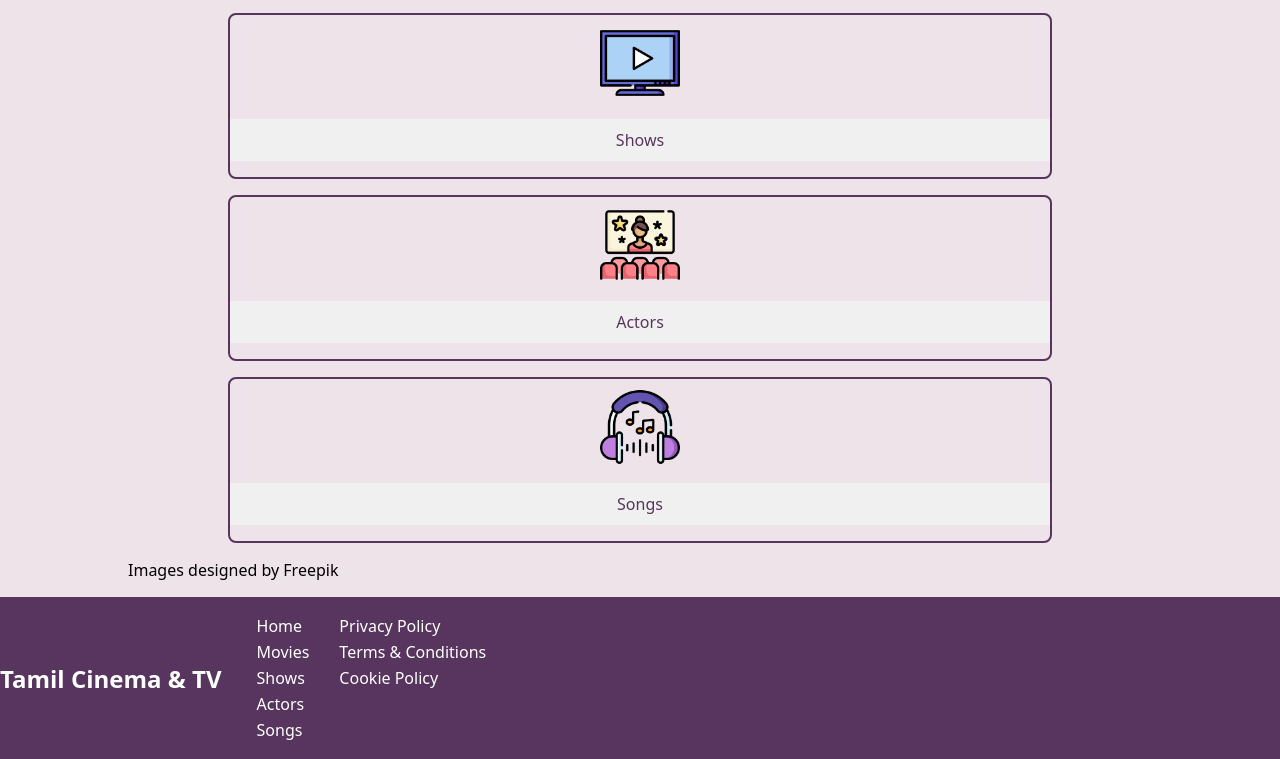
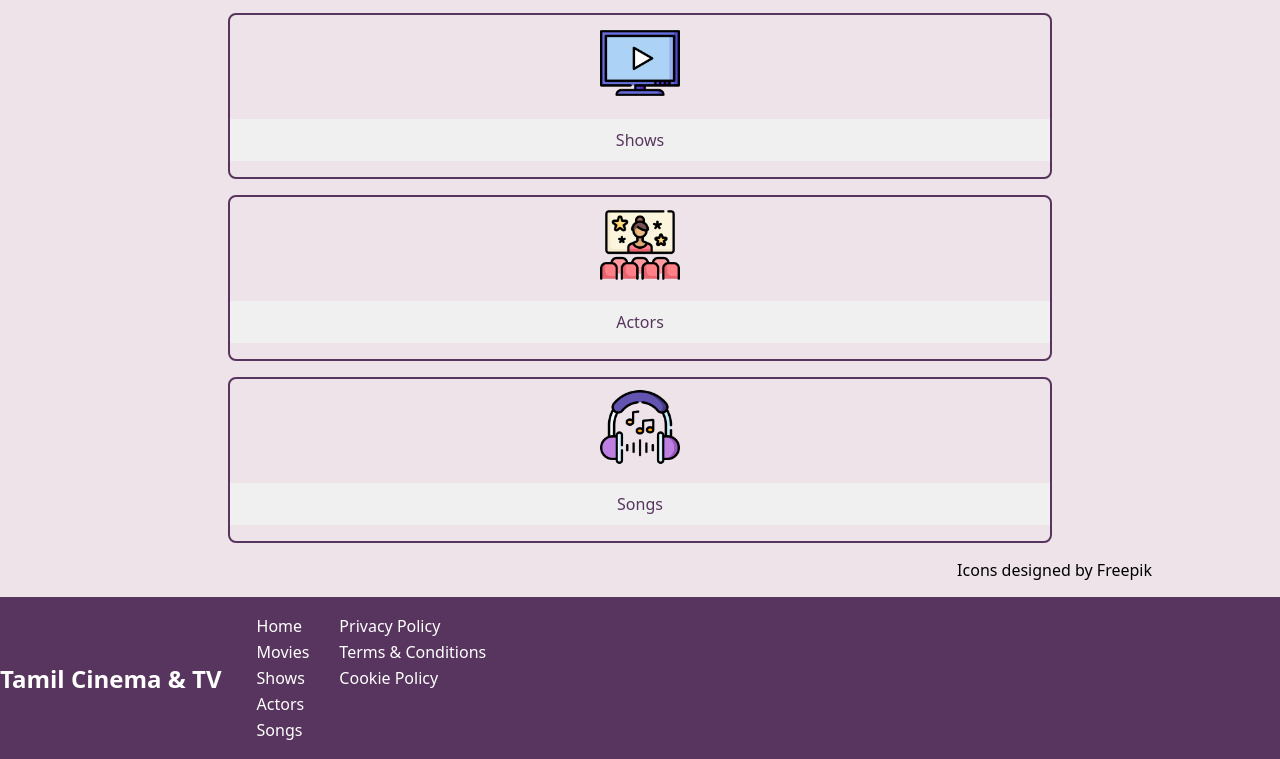
Before and after one commit to suhasini-suresh4/suhasini-suresh4.github.io, a plain HTML site: page home.html in a window 1280 px wide. Shown: the part 431-1190 px from the top of the page. Drawn offline with Linux system fonts and the light colour scheme.

Commit message:
initial comment

```diff
--- a/home.html
+++ b/home.html
@@ -53,7 +53,7 @@
                 </a>
             </div>
         </div>
-        <p>Images designed by Freepik</p>
+        <p id="acknowledgement">Icons designed by Freepik</p>
     </main>
 
     <footer>
--- a/style.css
+++ b/style.css
@@ -206,6 +206,10 @@ body > footer {
     background-color: #f0f0f0; /* Background for title */
 }
 
+#acknowledgement {
+    text-align: right;
+}
+
 
 
 /* ACTORS PAGE */
```
